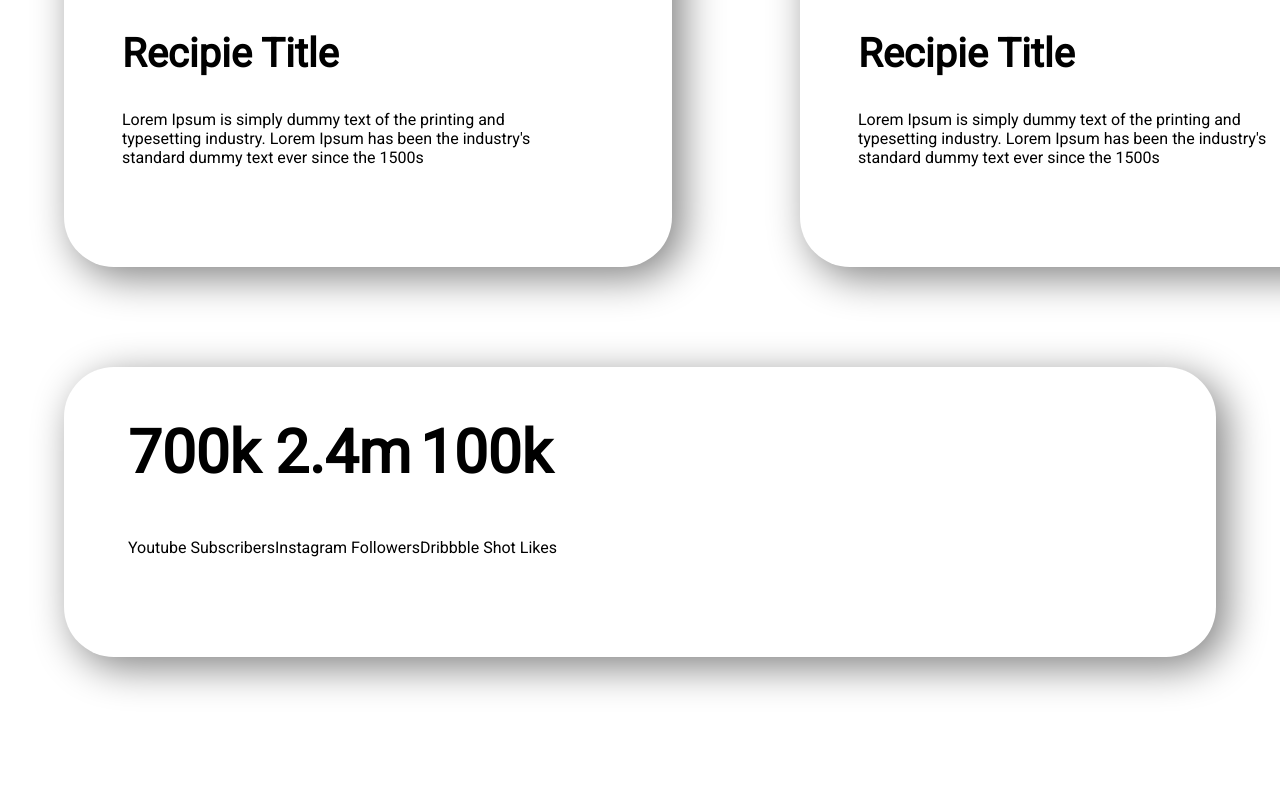
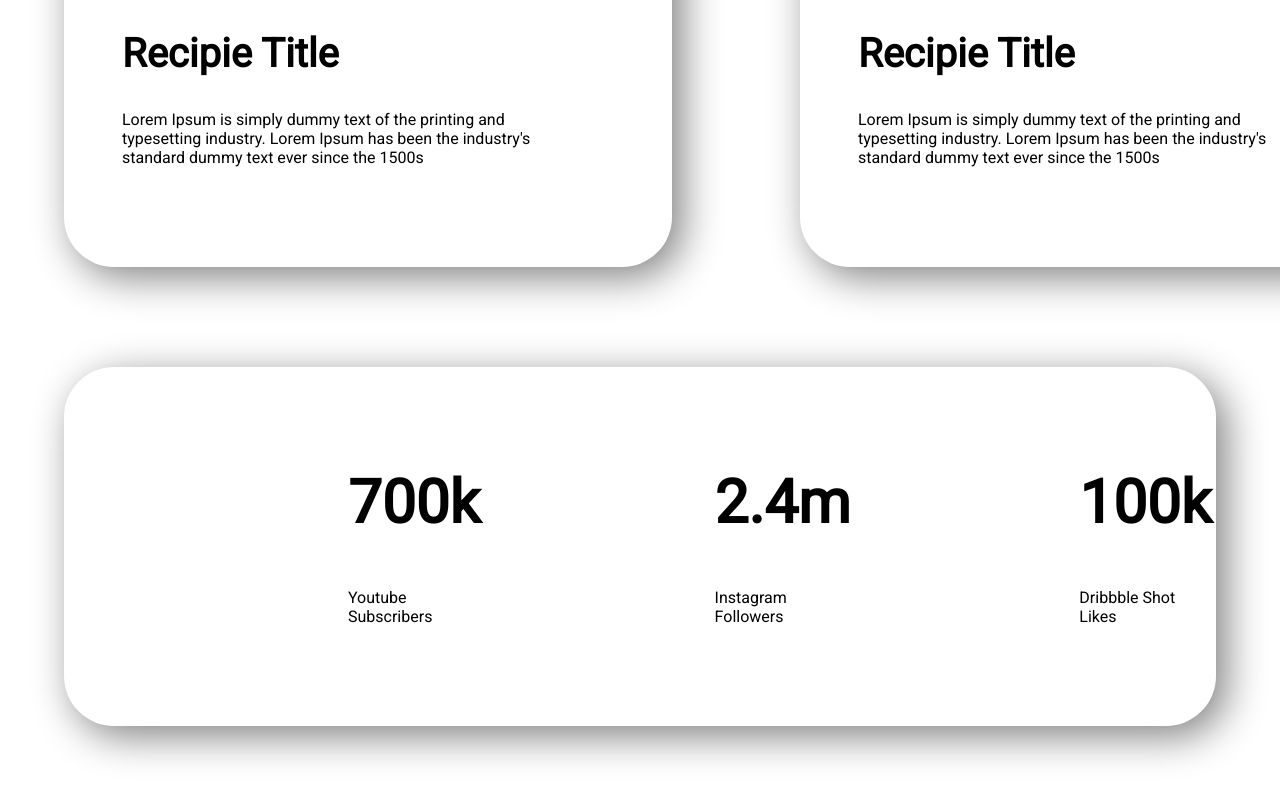
Before and after one commit to SynysterRudro/Milestone1-AssignmentPractice, a plain HTML site: page index.html in a window 1280 px wide. Shown: the part 2143-2943 px from the top of the page. Before the commit the page ends 2900 px from the top, so only its background shows below. Drawn offline with Linux system fonts and the light colour scheme.

Commit message:
third page complete

```diff
--- a/index.html
+++ b/index.html
@@ -96,18 +96,18 @@
 
     <section class="flexible-section followers">
 
-        <div>
+        <div class="seperating-followers">
             <h1>700k</h1>
             <p>Youtube Subscribers</p>
 
         </div>
 
-        <div>
+        <div class="seperating-followers">
             <h1>2.4m</h1>
             <p>Instagram Followers</p>
         </div>
 
-        <div>
+        <div class="seperating-followers">
             <h1>100k</h1>
             <p>Dribbble Shot Likes</p>
         </div>
--- a/style.css
+++ b/style.css
@@ -148,3 +148,11 @@ p {
     border-radius: 50px;
 
 }
+
+.seperating-followers {
+
+    margin-left: 220px;
+    margin-top: 50px;
+
+
+}
```
